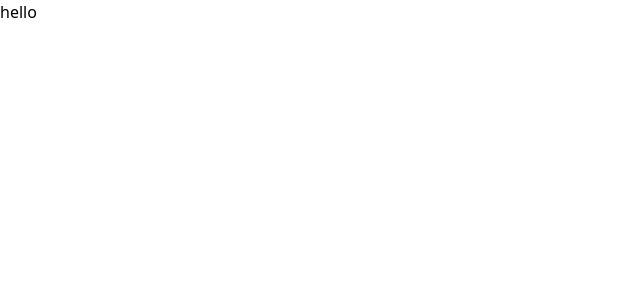
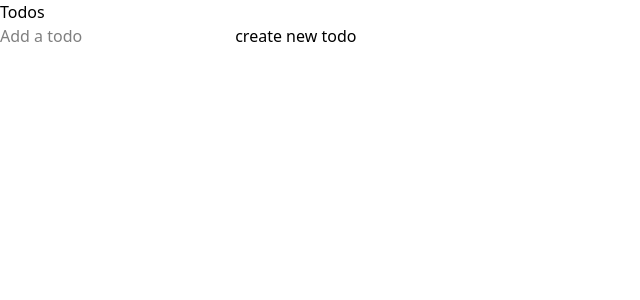
Before and after one commit to AltanfizGenity/TodoMastery, a SvelteKit app: page / in a window 1280 px wide. Shown: the top 300 px of the page, without its empty margins (0-640 px from the left). Built offline with nearby package versions, Linux system fonts and the light colour scheme.

Commit message:
feature(MVP): add create new todo

```diff
--- a/src/routes/+layout.svelte
+++ b/src/routes/+layout.svelte
@@ -3,6 +3,6 @@
 	let { children } = $props();
 </script>
 
-<div class="main-layout">
+<div class="app">
 	{@render children()}
 </div>
--- a/src/routes/+page.svelte
+++ b/src/routes/+page.svelte
@@ -1 +1,16 @@
-<h1>hello</h1>
+<script lang="ts">
+	let todoTitle = $state('');
+
+	function handleSubmit() {
+		todoTitle && alert('new todo: ' + todoTitle);
+	}
+</script>
+
+<div class="todo-container">
+	<h1>Todos</h1>
+	<div class="todo-list"></div>
+	<form class="todo-form" onsubmit={handleSubmit}>
+		<input type="text" placeholder="Add a todo" bind:value={todoTitle} />
+		<button type="submit">create new todo</button>
+	</form>
+</div>
```
Also changed, not shown: 2 other files (tests, documents, lock files or other folders).
